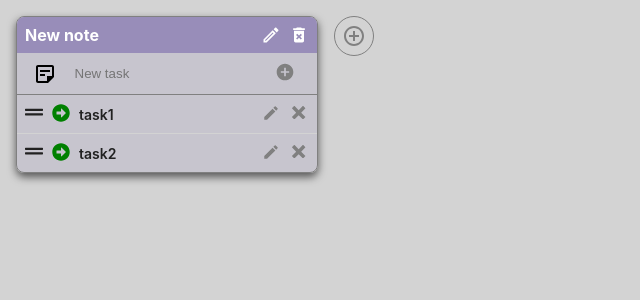
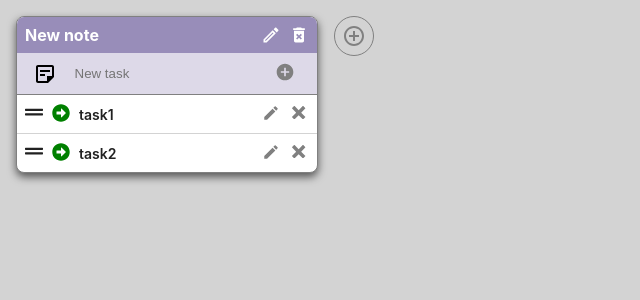
Before and after one commit to vlmakh/my-notes-react, a React (Create React App) app: page / in a window 1280 px wide. Shown: the top 300 px of the page, without its empty margins (0-640 px from the left). Built offline with nearby package versions, Linux system fonts and the light colour scheme.

Commit message:
fix bcg color

```diff
--- a/src/components/NoteEditModal/NoteEditModal.js
+++ b/src/components/NoteEditModal/NoteEditModal.js
@@ -2,12 +2,7 @@ import { EditNoteForm, EditNoteInput, SaveBtn } from './NoteEditModal.styled';
 import { FaSave } from 'react-icons/fa';
 import { useState, useEffect } from 'react';
 
-export function NoteEditModal({
-  nameToUpdate,
-  saveNoteName,
-  cancelEdit,
-  bcgNoteColor,
-}) {
+export function NoteEditModal({ nameToUpdate, saveNoteName, cancelEdit }) {
   const [newName, setNewName] = useState(nameToUpdate);
 
   useEffect(() => {
@@ -34,7 +29,7 @@ export function NoteEditModal({
   };
 
   return (
-    <EditNoteForm onSubmit={handleSubmit} bcgNoteColor={bcgNoteColor}>
+    <EditNoteForm onSubmit={handleSubmit}>
       <EditNoteInput
         type="text"
         name="newName"
--- a/src/components/NoteItem/NoteItem.js
+++ b/src/components/NoteItem/NoteItem.js
@@ -12,7 +12,7 @@ function NoteItem({ note, deleteNote, editNoteName }) {
   const [todos, setTodos] = useState(note.todos);
   const [editOpen, setEditOpen] = useState(false);
   const { dispatch } = useContext(MyContext);
-  const bcgNoteColor = note.color + '33';
+  const bcgNoteColor = note.color + '55';
 
   useEffect(() => {
     dispatch({ type: 'editNote', noteId: note.noteid, newTodos: todos });
@@ -61,7 +61,7 @@ function NoteItem({ note, deleteNote, editNoteName }) {
   return (
     <Box>
       <Box
-        backgroundColor={bcgNoteColor}
+        backgroundColor="white"
         width="300px"
         mr={3}
         mb={3}
@@ -99,12 +99,11 @@ function NoteItem({ note, deleteNote, editNoteName }) {
               saveNoteName={handleEditName}
               nameToUpdate={note.name}
               cancelEdit={toggleModal}
-              bcgNoteColor={bcgNoteColor}
             />
           )}
         </Box>
 
-        <TodoAddNew onSubmit={addTodo} />
+        <TodoAddNew onSubmit={addTodo} bcgNoteColor={bcgNoteColor} />
 
         <TodoList
           todos={todos}
--- a/src/components/TodoAddNew/TodoAddNew.js
+++ b/src/components/TodoAddNew/TodoAddNew.js
@@ -1,8 +1,9 @@
 import { AddForm, InputNew, AddBtn } from './TodoAddNew.styled';
 import { MdAddCircle, MdOutlineStickyNote2 } from 'react-icons/md';
 import { useState } from 'react';
+import { Box } from 'components/Box/Box';
 
-const TodoAddNew = ({ onSubmit }) => {
+const TodoAddNew = ({ onSubmit, bcgNoteColor }) => {
   const [text, setText] = useState('');
 
   const onFormInput = event => {
@@ -16,6 +17,7 @@ const TodoAddNew = ({ onSubmit }) => {
   };
 
   return (
+    <Box bg={bcgNoteColor}>
       <AddForm onSubmit={addTodo}>
         <MdOutlineStickyNote2 size="24" />
         <InputNew
@@ -29,6 +31,7 @@ const TodoAddNew = ({ onSubmit }) => {
           <MdAddCircle size="20" />
         </AddBtn>
       </AddForm>
+    </Box>
   );
 };
 
--- a/src/components/TodoAddNew/TodoAddNew.styled.jsx
+++ b/src/components/TodoAddNew/TodoAddNew.styled.jsx
@@ -7,6 +7,7 @@ export const AddForm = styled.form`
     padding: 8px 16px;
     margin: 0;
     border-bottom: 1px solid grey;
+    background-color: transparent;
 `
 
 export const InputNew = styled.input`
```
Lines whose indentation alone changed are shown as unchanged.
